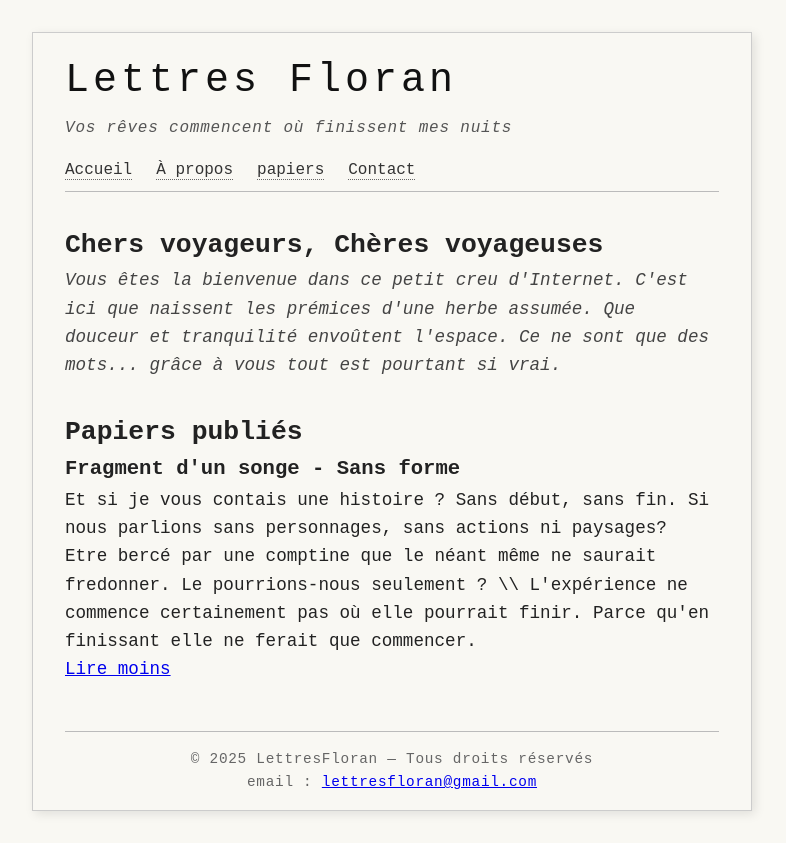
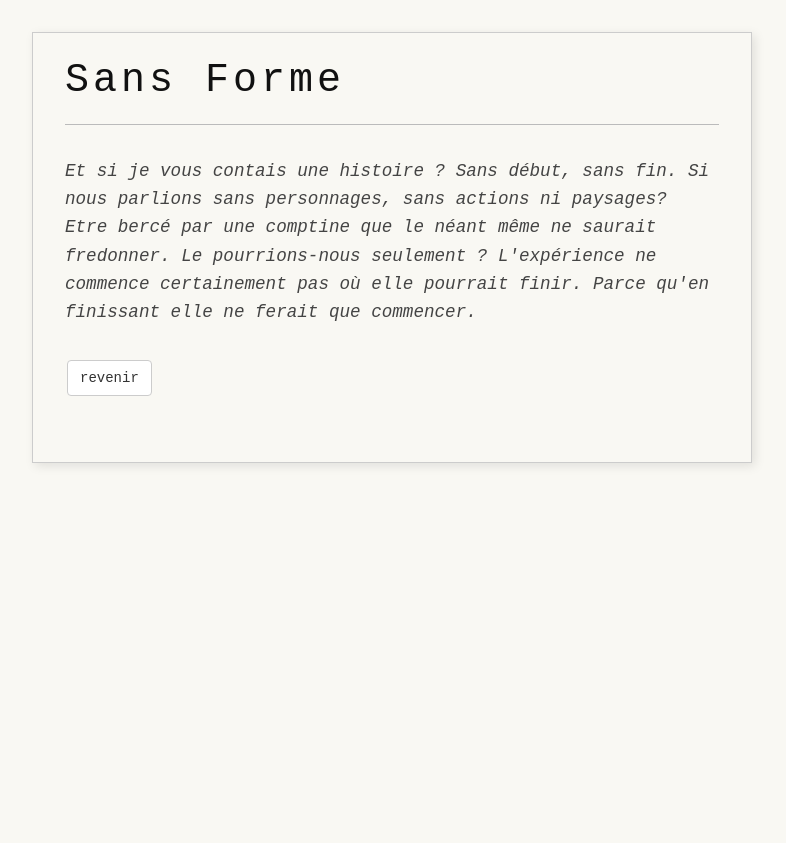
Before and after one commit to LettresFloran/monpetitcoindherbe, a plain HTML site: page suite_sans_forme.html in a window 1280 px wide. Shown: the whole page, without its empty margins (248-1034 px from the left). After the commit the page ends 800 px from the top, so only its background shows below. Drawn offline with Linux system fonts and the light colour scheme.

Commit message:
Update suite_sans_forme.html

```diff
--- a/suite_sans_forme.html
+++ b/suite_sans_forme.html
@@ -3,43 +3,19 @@
 <head>
   <meta charset="UTF-8" />
   <meta name="viewport" content="width=device-width, initial-scale=1.0" />
-  <title>Lettres Floran — papier</title>
+  <title>Lettres Floran - papier n°01</title>
   <link rel="stylesheet" href="style_site.css" />
 </head>
 <body>
   <header>
-    <h1>Lettres Floran</h1>
-    <p class="subtitle">Vos rêves commencent où finissent mes nuits</p>
-    <nav>
-      <ul>
-        <li><a href="#">Accueil</a></li>
-        <li><a href="#about">À propos</a></li>
-        <li><a href="#papiers">papiers</a></li>
-        <li><a href="#contact">Contact</a></li>
-      </ul>
-    </nav>
+    <h1>Sans Forme</h1>
   </header>
-
   <main>
     <section class="intro">
-      <h2>Chers voyageurs, Chères voyageuses </h2>
-      <p>Vous êtes la bienvenue dans ce petit creu d'Internet. C'est ici que naissent les prémices d'une herbe assumée. Que douceur et tranquilité envoûtent l'espace. Ce ne sont que des mots... grâce à vous tout est pourtant si vrai.</p>
-    </section>
-
-    <section id="papiers" class="papiers-preview">
-      <h2>Papiers publiés</h2>
-      <div class="papier">
-        <h3>Fragment d'un songe - Sans forme</h3>
-        <p>Et si je vous contais une histoire ? Sans début, sans fin. Si nous parlions sans personnages, sans actions ni paysages? Etre bercé par une comptine que le néant même ne saurait fredonner. Le pourrions-nous seulement ? \\
+      <p>Et si je vous contais une histoire ? Sans début, sans fin. Si nous parlions sans personnages, sans actions ni paysages? Etre bercé par une comptine que le néant même ne saurait fredonner. Le pourrions-nous seulement ?
           L'expérience ne commence certainement pas où elle pourrait finir. Parce qu'en finissant elle ne ferait que commencer.</p>
-        <a href="index.html">Lire moins</a>
-      </div>
+	  <a href="index.html" class="button">revenir</a>
     </section>
   </main>
-
-  <footer id="contact">
-    <p>&copy; 2025 LettresFloran — Tous droits réservés</p>
-    <p>email : <a href="lettresfloran@gmail.com">lettresfloran@gmail.com</a></p>
-  </footer>
 </body>
 </html>
```
